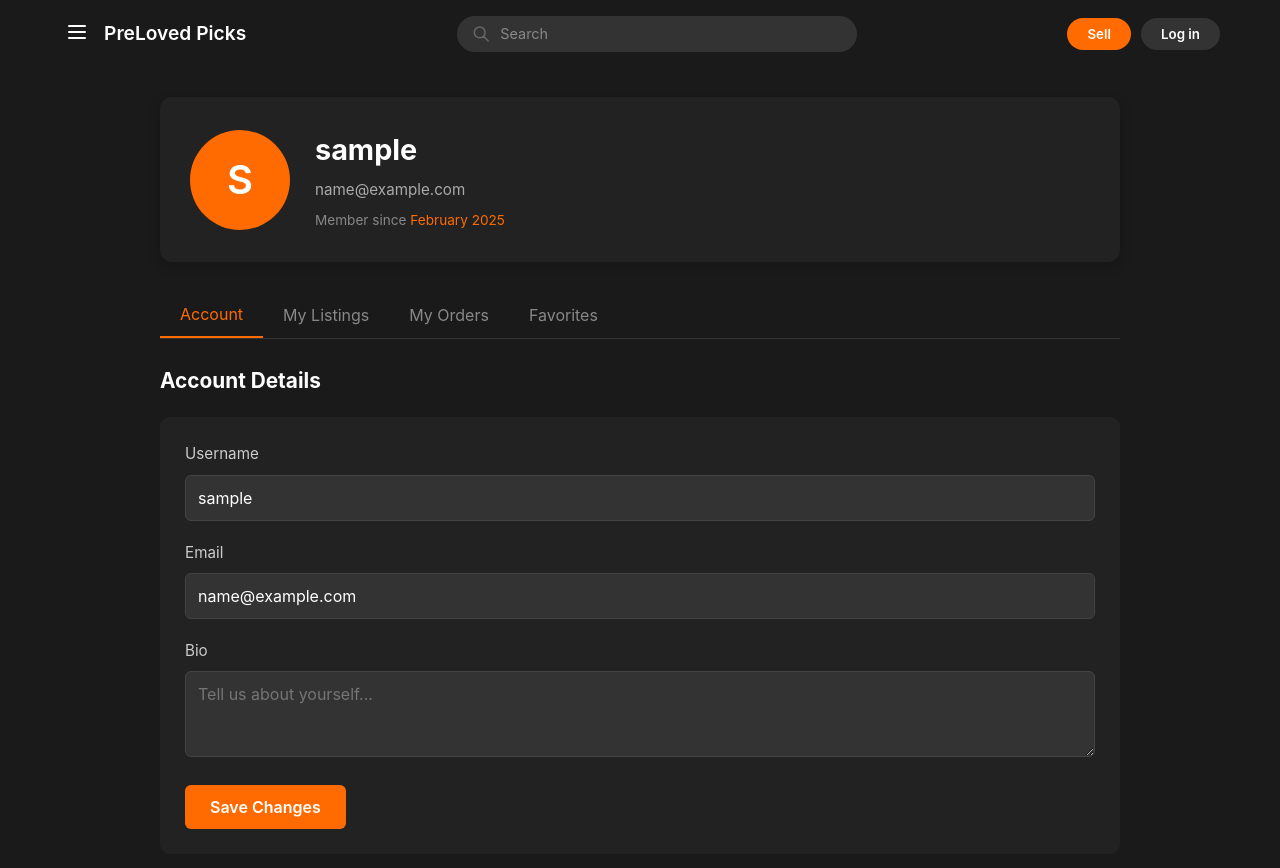
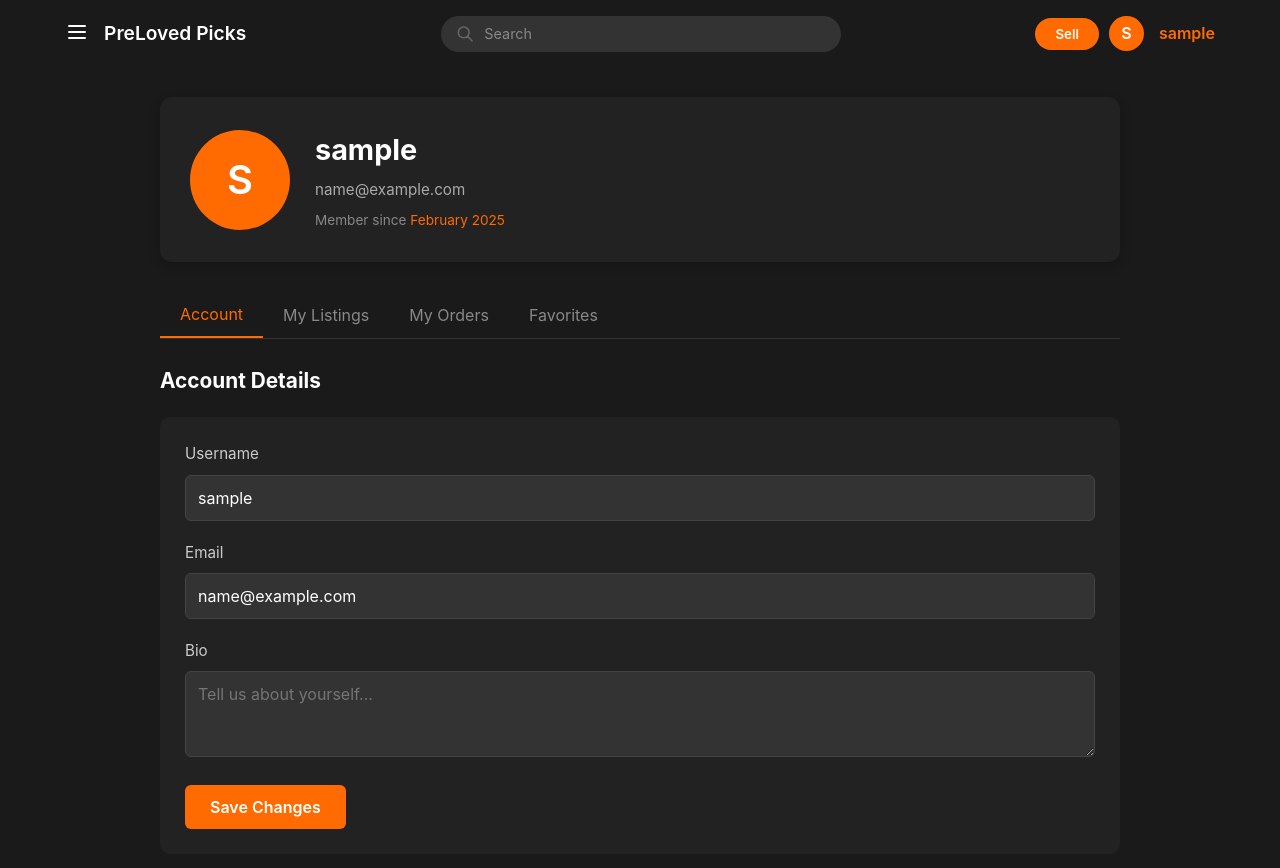
Before and after one commit to vaibhav-katyal/preloved-picks, a website: page profile.html in a window 1280 px wide. Drawn offline with Linux system fonts and the light colour scheme; sample sign-in values are in the browser's storage.

Commit message:
added auth to all pages

```diff
--- /dev/null
+++ b/auth.js
@@ -0,0 +1,38 @@
+document.addEventListener('DOMContentLoaded', function () {
+    checkLoginStatus();
+});
+
+function checkLoginStatus() {
+    const currentUser = JSON.parse(localStorage.getItem('currentUser'));
+
+    if (currentUser) {
+        updateUserUI(currentUser);
+    }
+}
+
+function updateUserUI(user) {
+    const loginButton = document.querySelector('.login-button');
+    const userWelcome = document.querySelector('.user-welcome');
+    const usernameElement = document.querySelector('.username');
+    const avatarInitials = document.querySelector('.avatar-initials');
+
+    if (loginButton && userWelcome && usernameElement && avatarInitials) {
+        loginButton.classList.add('hidden');
+        userWelcome.classList.remove('hidden');
+        usernameElement.textContent = user.username;
+
+        // Set avatar initials
+        if (user.username) {
+            const initials = getInitials(user.username);
+            avatarInitials.textContent = initials;
+        }
+    }
+}
+
+function getInitials(name) {
+    return name.split(' ')
+        .map(part => part.charAt(0))
+        .join('')
+        .toUpperCase()
+        .substring(0, 2);
+}
--- a/profile.html
+++ b/profile.html
@@ -182,5 +182,6 @@
 
     <script src="script.js"></script>
     <script src="profile.js"></script>
+    <script src="auth.js"></script>
   </body>
 </html>
```
Also changed, not shown: list.html (+0 -2 lines), search.html (+1 -0 lines), wishlist.html (+4 -2 lines), yourlisting.html (+1 -1 lines), yoursorder.html (+1 -0 lines).
